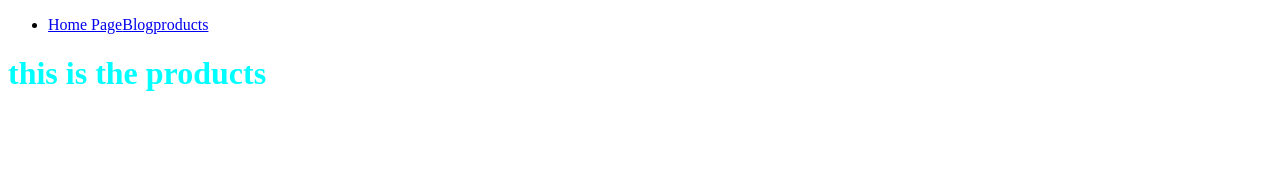
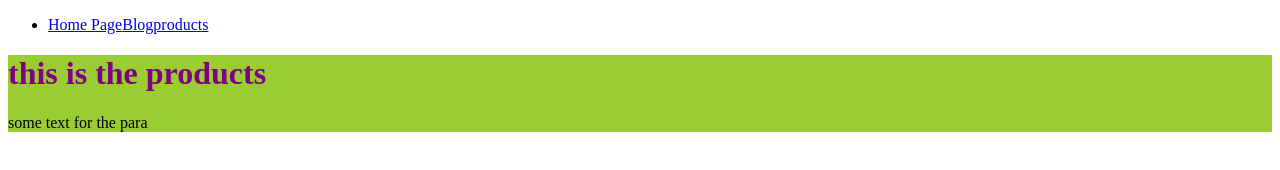
Before and after one commit to pixelstorm/gatsby-tutorial, a Gatsby site: page /products in a window 1280 px wide. Built offline with nearby package versions, Linux system fonts and the light colour scheme; Gatsby itself is replaced by a stand-in of ours.

Commit message:
css modules used to add dynamic class names to page elements

```diff
--- /dev/null
+++ b/src/components/blog.module.css
@@ -0,0 +1,11 @@
+.page {
+  background: yellowgreen;
+}
+
+.page h1 {
+  color: red;
+}
+
+.text {
+  color: blueviolet;
+}
--- a/src/components/layout.css
+++ b/src/components/layout.css
@@ -1,3 +1,7 @@
 h1 {
   color: aqua;
 }
+
+.text {
+  color: purple;
+}
--- /dev/null
+++ b/src/components/products.module.css
@@ -0,0 +1,11 @@
+.page {
+  background: yellowgreen;
+}
+
+.page h1 {
+  color: purple;
+}
+
+.text {
+  color: purple;
+}
--- a/src/pages/blog.js
+++ b/src/pages/blog.js
@@ -1,10 +1,13 @@
 import React from "react"
 import Layout from "../components/layout"
+import styles from "../components/blog.module.css"
 
 const blog = () => {
   return (
     <Layout>
-      <h1>this is the blog</h1>
+      <div className={styles.page}>
+        <h1>this is the blog</h1>
+      </div>
     </Layout>
   )
 }
--- a/src/pages/products.js
+++ b/src/pages/products.js
@@ -1,10 +1,15 @@
 import React from "react"
 import Layout from "../components/layout"
+import styles from "../components/products.module.css"
+console.log(styles)
 
 const products = () => {
   return (
     <Layout>
-      <h1>this is the products</h1>
+      <div className={styles.page}>
+        <h1>this is the products</h1>
+        <p> some text for the para </p>
+      </div>
     </Layout>
   )
 }
```
